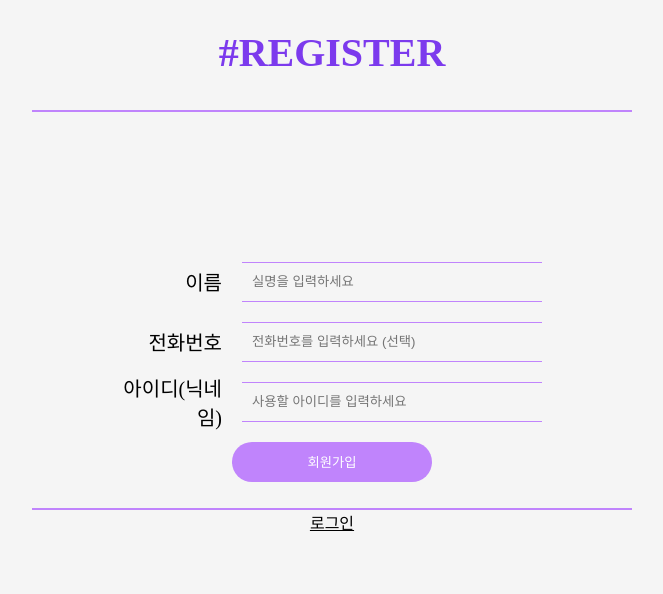
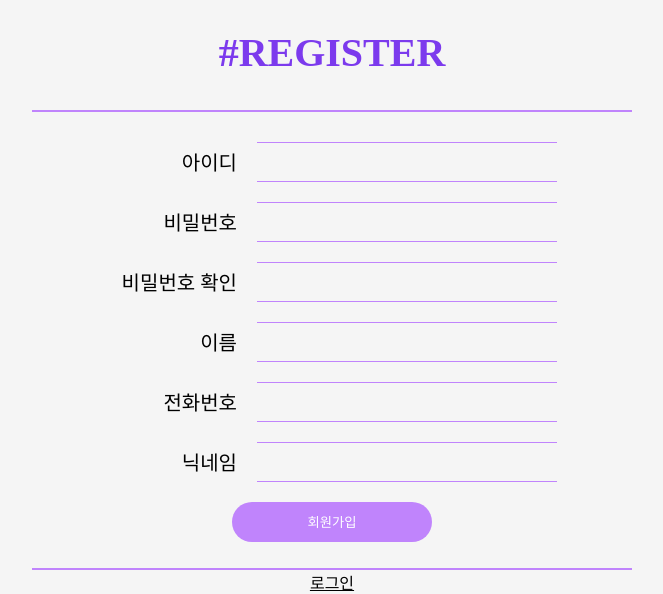
Before and after one commit to kgy2610/RhythmTag, a Django app: page /register/ in a window 1280 px wide. Shown: the part 299-893 px from the top of the page, without its empty margins (308-971 px from the left). Before the commit the page ends 830 px from the top, so only its background shows below. Run offline with Django 5.2, Linux system fonts and the light colour scheme; some libraries are stand-ins or nearby versions.

Commit message:
로그인, 회원가입 기능 구현

```diff
--- a/accounts/forms.py
+++ b/accounts/forms.py
@@ -1,93 +1,52 @@
 # accounts/forms.py
+
 from django import forms
-from django.contrib.auth.forms import UserCreationForm
-from django.contrib.auth.models import User
+from django.contrib.auth import get_user_model, authenticate
+from django.contrib.auth.forms import AuthenticationForm
 
-class CustomUserCreationForm(UserCreationForm):
-    name = forms.CharField(
-        max_length=100,
-        label='이름',
-        widget=forms.TextInput(attrs={
-            'placeholder': '실명을 입력하세요'
-        })
-    )
-    email = forms.EmailField(
-        label='이메일',
-        widget=forms.EmailInput(attrs={
-            'placeholder': '이메일을 입력하세요'
-        })
-    )
-    phone = forms.CharField(
-        max_length=15,
-        label='전화번호',
-        required=False,
-        widget=forms.TextInput(attrs={
-            'placeholder': '전화번호를 입력하세요 (선택)'
-        })
-    )
-    nickname = forms.CharField(
-        max_length=50,
-        label='아이디(닉네임)',
-        widget=forms.TextInput(attrs={
-            'placeholder': '사용할 아이디를 입력하세요'
-        })
-    )
-    password1 = forms.CharField(
-        label='비밀번호',
-        widget=forms.PasswordInput(attrs={
-            'placeholder': '비밀번호를 입력하세요'
-        })
-    )
-    password2 = forms.CharField(
-        label='비밀번호 확인',
-        widget=forms.PasswordInput(attrs={
-            'placeholder': '비밀번호를 다시 입력하세요'
-        })
-    )
+User = get_user_model()
+
+# ✅ 회원가입 폼 (ModelForm 기반)
+class CustomUserCreationForm(forms.ModelForm):
+    password1 = forms.CharField(label='비밀번호', widget=forms.PasswordInput)
+    password2 = forms.CharField(label='비밀번호 확인', widget=forms.PasswordInput)
 
     class Meta:
         model = User
-        fields = ('nickname', 'name', 'email', 'phone', 'password1', 'password2')
+        fields = ['userid', 'nickname', 'name', 'phone']
 
-    def __init__(self, *args, **kwargs):
-        super().__init__(*args, **kwargs)
-        if 'username' in self.fields:
-            del self.fields['username']
-
-    def clean_email(self):
-        email = self.cleaned_data.get('email')
-        if User.objects.filter(email=email).exists():
-            raise forms.ValidationError('이미 등록된 이메일입니다.')
-        return email
-
-    def clean_nickname(self):
-        nickname = self.cleaned_data.get('nickname')
-        if User.objects.filter(username=nickname).exists():
-            raise forms.ValidationError('이미 존재하는 아이디입니다.')
-        return nickname
+    def clean_password2(self):
+        pw1 = self.cleaned_data.get("password1")
+        pw2 = self.cleaned_data.get("password2")
+        if pw1 and pw2 and pw1 != pw2:
+            raise forms.ValidationError("비밀번호가 일치하지 않습니다.")
+        return pw2
 
     def save(self, commit=True):
         user = super().save(commit=False)
-        user.username = self.cleaned_data['nickname']
-        user.email = self.cleaned_data['email']
-        user.first_name = self.cleaned_data['name']
-
+        user.set_password(self.cleaned_data["password1"])  # ✅ 비밀번호 암호화
         if commit:
             user.save()
         return user
 
-# 로그인 폼 - 템플릿의 form.id에 맞춰서 필드명을 id로 설정
+# ✅ 로그인 폼 (userid 사용으로 통일)
 class CustomAuthenticationForm(forms.Form):
-    id = forms.CharField(  # 템플릿에서 form.id를 사용하므로 필드명을 id로 설정
-        label='아이디',
-        max_length=50,
-        widget=forms.TextInput(attrs={
-            'placeholder': '아이디를 입력하세요'
-        })
-    )
-    password = forms.CharField(
-        label='비밀번호',
-        widget=forms.PasswordInput(attrs={
-            'placeholder': '비밀번호를 입력하세요'
-        })
-    )
+    userid = forms.CharField(label='아이디', max_length=50)
+    password = forms.CharField(label='비밀번호', widget=forms.PasswordInput)
+
+    def clean(self):
+        userid = self.cleaned_data.get('userid')
+        password = self.cleaned_data.get('password')
+
+        if userid and password:
+            # 수정: username → userid로 통일
+            self.user_cache = authenticate(username=userid, password=password)
+            if self.user_cache is None:
+                raise forms.ValidationError("아이디 또는 비밀번호가 잘못되었습니다.")
+            elif not self.user_cache.is_active:
+                raise forms.ValidationError("비활성화된 계정입니다.")
+
+        return self.cleaned_data
+
+    def get_user(self):
+        return getattr(self, 'user_cache', None)
--- a/accounts/static/accounts/css/login.css
+++ b/accounts/static/accounts/css/login.css
@@ -53,7 +53,7 @@
     width: 100px;
 }
 
-#id_id, #id_password {
+#id_userid, #id_password {
     width: 300px; height: 40px;
     border: none;
     padding-left: 10px;
--- a/accounts/static/accounts/css/register.css
+++ b/accounts/static/accounts/css/register.css
@@ -19,7 +19,7 @@
 
 
 #main-register{
-    width: 600px; height: 400px;
+    width: 600px; height: 460px;
     margin: 0 auto;
     font-size: 20px;
     border-bottom: 2px solid #C084FC;
@@ -46,14 +46,14 @@
     display: flex;
     justify-content: center;
     align-items: center;
-    width: 420px; height: 60px;
+    width: 500px; height: 60px;
 }
 .regs-option .regs-label {
     text-align: right;
     margin-right: 20px;
-    width: 100px;
+    width: 130px;
 }
-#id_name, #id_email, #id_phone, #id_password, #id_nickname{
+#id_userid, #id_password1, #id_password2, #id_name, #id_email, #id_phone, #id_password, #id_nickname{
     width: 300px; height: 40px;
     border: none;
     padding-left: 10px;
--- a/accounts/templates/accounts/login.html
+++ b/accounts/templates/accounts/login.html
@@ -17,10 +17,10 @@
         <form method="post" novalidate>
             {% csrf_token %}
             <div class="login-option">
-                <p class="login-label"> {{ form.id.label }} </p>
+                <p class="login-label"> {{ form.userid.label }} </p>
                 <p>
-                    {{ form.id }}
-                    {{ form.id.errors }}
+                    {{ form.userid }}
+                    {{ form.userid.errors }}
                 </p>
             </div>
             <div class="login-option">
--- a/accounts/templates/accounts/register.html
+++ b/accounts/templates/accounts/register.html
@@ -17,17 +17,24 @@
         <form method="post" novalidate>
             {% csrf_token %}
             <div class="regs-option">
-                <p class="regs-label"> {{ form.id.label }} </p>
+                <p class="regs-label"> {{ form.userid.label }} </p>
                 <p>
-                    {{ form.id }}
-                    {{ form.id.errors }}
+                    {{ form.userid }}
+                    {{ form.userid.errors }}
                 </p>
             </div>
             <div class="regs-option">
-                <p class="regs-label"> {{ form.password.label }} </p>
+                <p class="regs-label"> {{ form.password1.label }} </p>
                 <p>
-                    {{ form.password }}
-                    {{ form.password.errors }}
+                    {{ form.password1 }}
+                    {{ form.password1.errors }}
+                </p>
+            </div>
+            <div class="regs-option">
+                <p class="regs-label"> {{ form.password2.label }} </p>
+                <p>
+                    {{ form.password2 }}
+                    {{ form.password2.errors }}
                 </p>
             </div>
             <div class="regs-option">
--- a/accounts/views.py
+++ b/accounts/views.py
@@ -1,12 +1,14 @@
 # accounts/views.py
+
 from django.views.generic import TemplateView, FormView
 from django.contrib.auth.views import LogoutView
-from django.contrib.auth import authenticate, login
+from django.contrib.auth import authenticate, login, get_user_model
 from django.contrib import messages
-from django.shortcuts import render, redirect
+from django.shortcuts import redirect
 from django.urls import reverse_lazy
-from django.contrib.auth.models import User
 from .forms import CustomUserCreationForm, CustomAuthenticationForm
+
+User = get_user_model()
 
 class MainPageView(TemplateView):
     template_name = 'accounts/main.html'
@@ -17,18 +19,14 @@ class CustomLoginView(FormView):
     success_url = reverse_lazy('post_list')
 
     def form_valid(self, form):
-        # form.cleaned_data['id']에 아이디(username)가 들어있음
-        username = form.cleaned_data['id']  # 필드명이 id이지만 실제로는 username
-        password = form.cleaned_data['password']
-
-        # Django 기본 인증
-        user = authenticate(self.request, username=username, password=password)
+        # 수정: 폼의 get_user() 메서드 사용으로 간소화
+        user = form.get_user()
         if user is not None:
             login(self.request, user)
-            messages.success(self.request, f'환영합니다, {user.first_name}님!')
+            messages.success(self.request, f'환영합니다, {user.nickname}님!')
             return redirect(self.success_url)
         else:
-            form.add_error('id', '아이디 또는 비밀번호가 잘못되었습니다.')
+            form.add_error('userid', '아이디 또는 비밀번호가 잘못되었습니다.')  # 수정: username → userid
             return self.form_invalid(form)
 
     def get(self, request, *args, **kwargs):
@@ -43,7 +41,7 @@ class CustomRegisterView(FormView):
 
     def form_valid(self, form):
         user = form.save()
-        messages.success(self.request, f'회원가입이 완료되었습니다, {user.first_name}님! 로그인해주세요.')
+        messages.success(self.request, f'회원가입이 완료되었습니다, {user.nickname}님! 로그인해주세요.')
         return super().form_valid(form)
 
     def get(self, request, *args, **kwargs):
@@ -56,5 +54,5 @@ class CustomLogoutView(LogoutView):
 
     def dispatch(self, request, *args, **kwargs):
         if request.user.is_authenticated:
-            messages.success(request, f'안녕히 가세요, {request.user.first_name}님!')
+            messages.success(request, f'안녕히 가세요, {request.user.nickname}님!')
         return super().dispatch(request, *args, **kwargs)
```
Also changed, not shown: accounts/models.py (+21 -14 lines), accounts/migrations/0001_initial.py.
